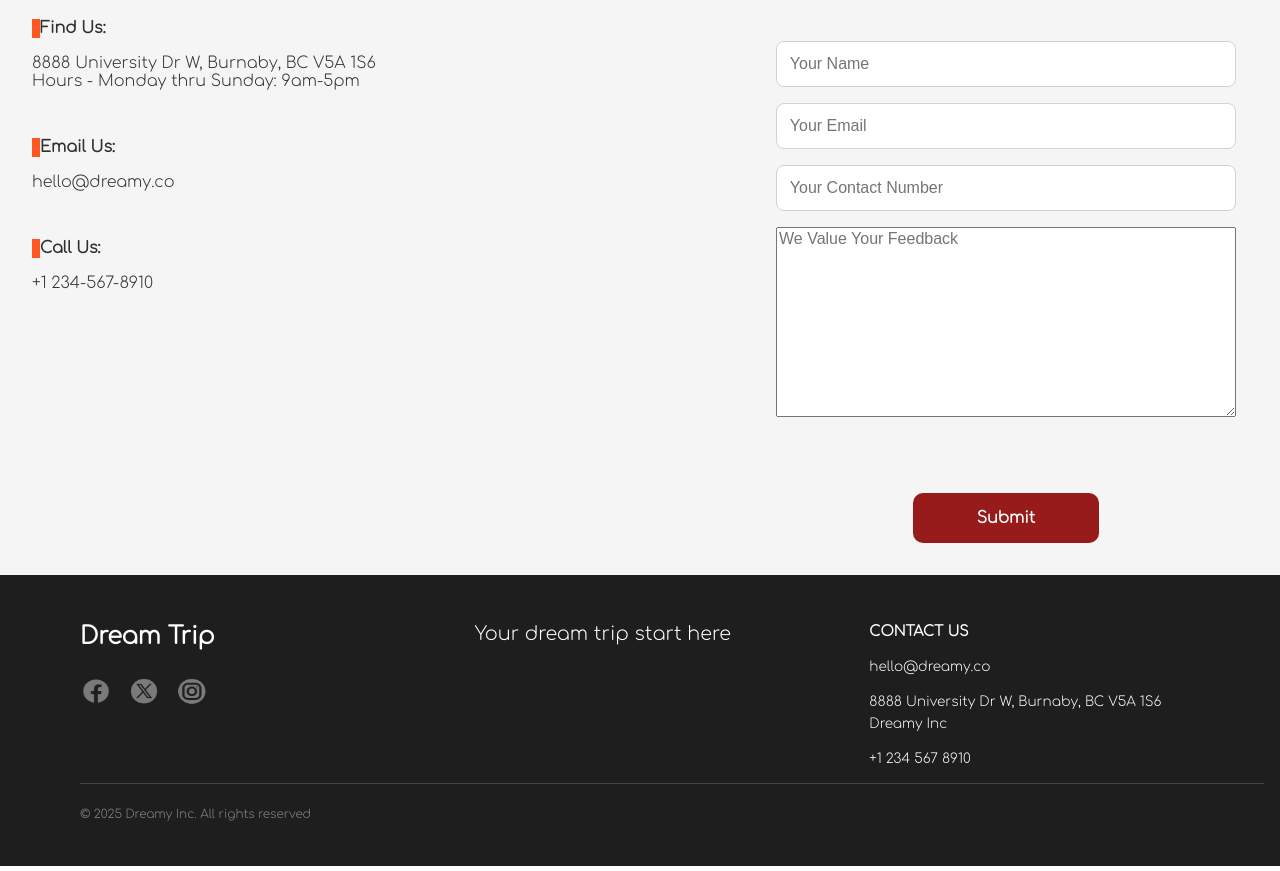
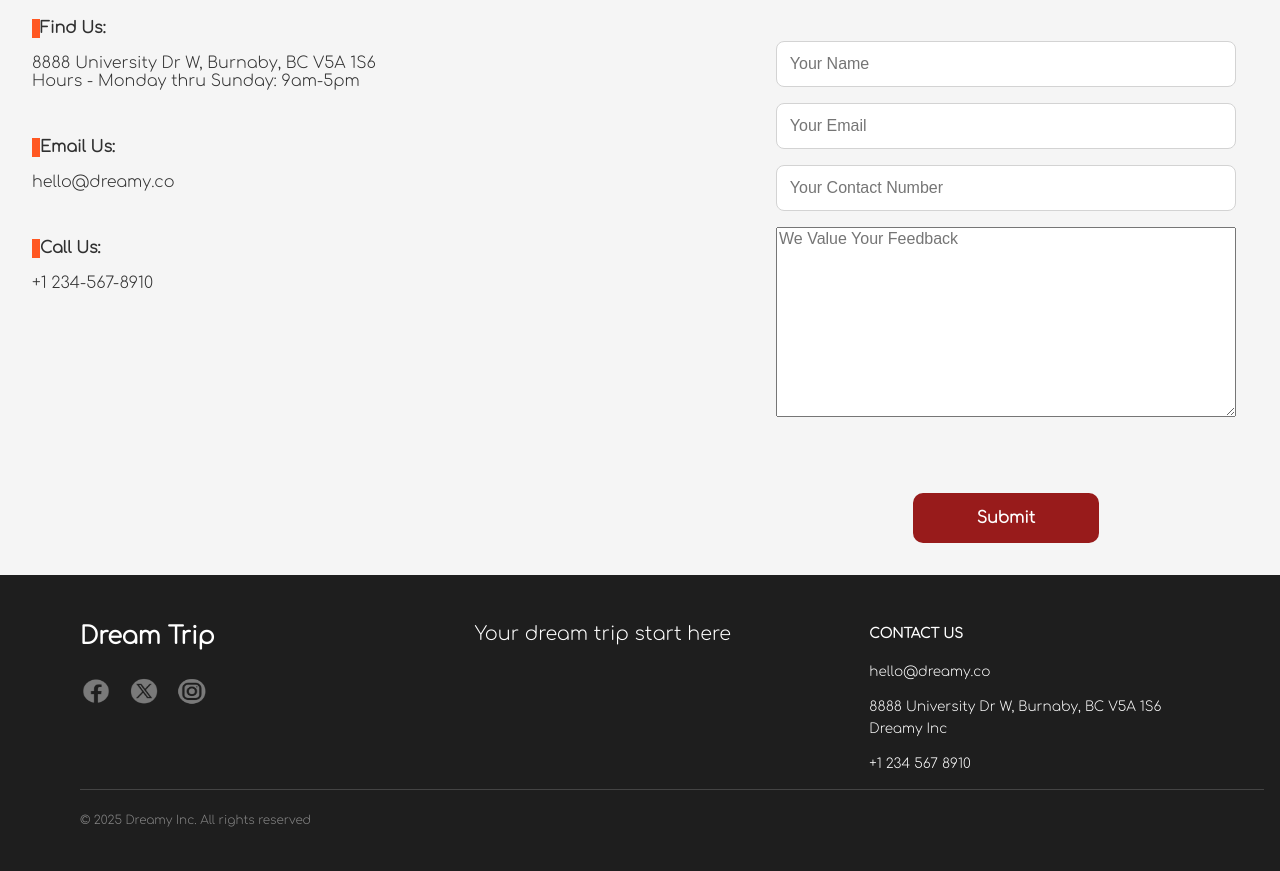
Before and after one commit to KimiYuxinZhang/IAT339-P2, a plain HTML site: page contact_page.html in a window 1280 px wide. Shown: the part 862-1733 px from the top of the page. Drawn offline with nearby package versions, Linux system fonts and the light colour scheme.

Commit message:
Fixed heading error in footer for each html file

```diff
--- a/contact_page.html
+++ b/contact_page.html
@@ -75,7 +75,6 @@
             </section>
         </div>
 
-    </body>
 <footer>
     <div class="footer-main">
         <div class="footer-column">
@@ -92,7 +91,7 @@
             <p class="slogan">Your dream trip start here</p>
         </div>
         <div class="footer-contact">
-                <h4>CONTACT US</h4>
+            <p class="footer-heading">CONTACT US</p>
             <p>hello@dreamy.co</p>
             <p>
                 8888 University Dr W, Burnaby, BC V5A 1S6<br>
@@ -105,4 +104,5 @@
         <p>&copy; 2025 Dreamy Inc. All rights reserved</p>
     </div>
 </footer>
+</body>
 </html>
--- a/css/main.css
+++ b/css/main.css
@@ -1083,12 +1083,11 @@ footer {
   font-size: 1.2rem;
 }
 /* Contact Section */
-.footer-contact h4 {
-  border: none;
-  font-size: 0.9rem;
-  margin-bottom: 1rem;
-  margin-top: 0;
-  padding-left: 0;
+.footer-heading {
+    color: #ffffff;
+    font-size: 0.9rem;
+    font-weight: bold;
+    margin-bottom: 1rem;
 }
 .footer-contact p {
   font-size: 0.85rem;
```
Also changed, not shown: about_page.html (+3 -6 lines), arc_page.html (+1 -1 lines), checkout_page.html (+2 -2 lines), index.html (+5 -9 lines), landing_page.html (+3 -22 lines), listing_page.html (+2 -3 lines), vatican_museu_page.html (+2 -2 lines). Lines whose indentation alone changed are shown as unchanged.
